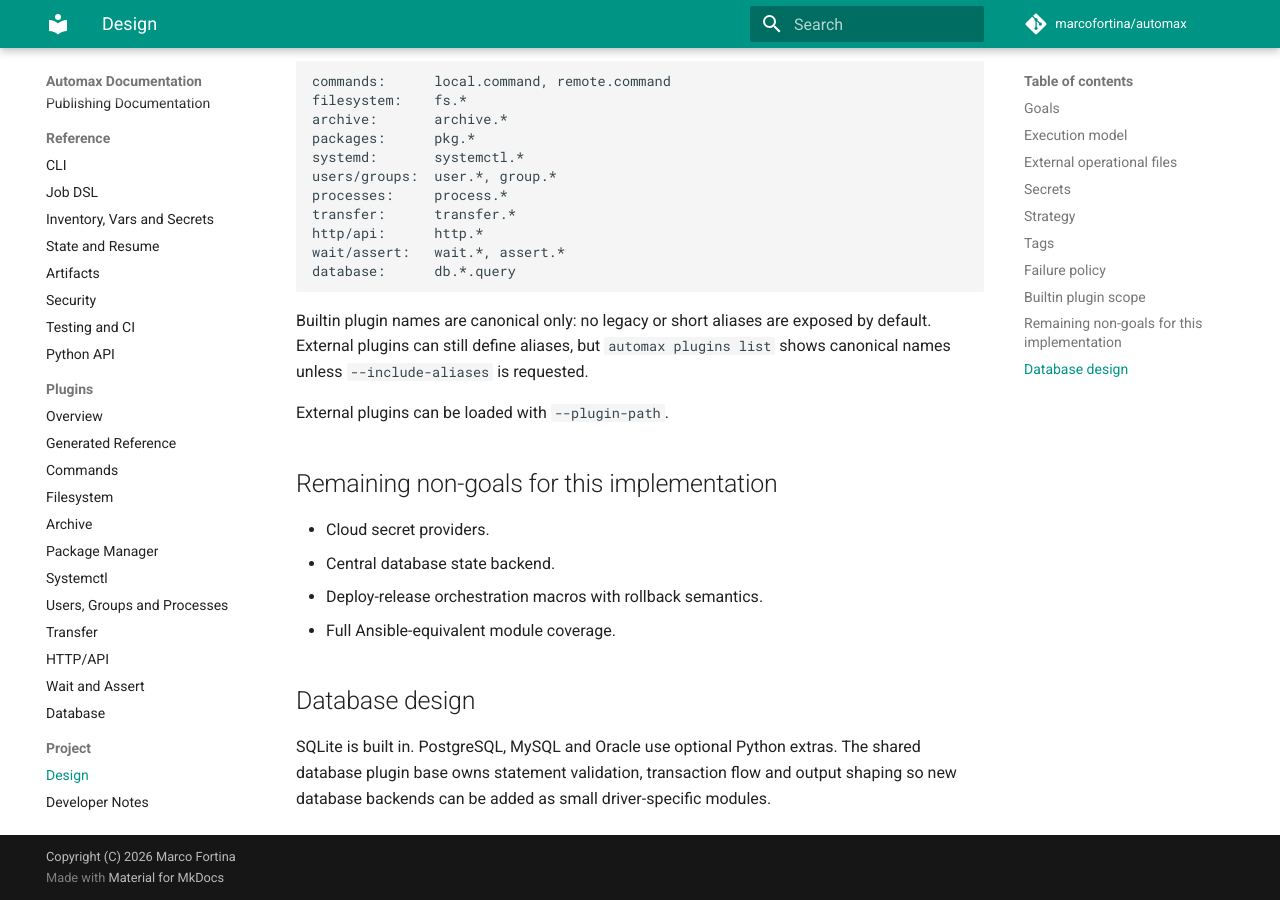
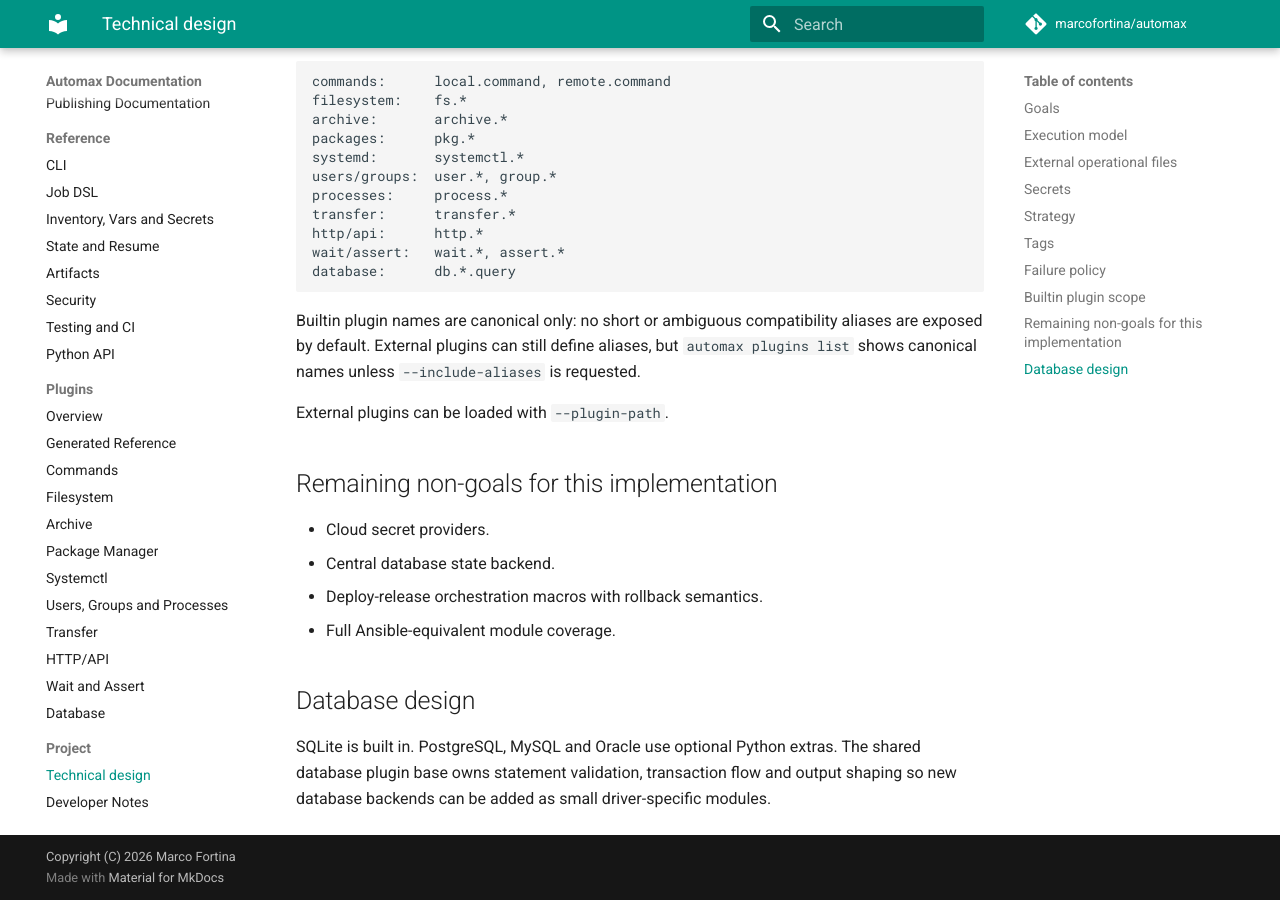
Before and after one commit to marcofortina/automax, an MkDocs documentation site: the page built from docs/TECHNICAL_DESIGN.md, in a window 1280 px wide and 900 px high, scrolled down 2450 px. Built offline with MkDocs 1.6.1 and Material for MkDocs 9.7.7, drawn with Linux system fonts in a browser that asks for light colours; comment, search, counter and statistics services are not loaded; some of the changed text lies outside the part shown.

````diff
--- a/docs/NEXT_DESIGN.md
+++ b/docs/TECHNICAL_DESIGN.md
@@ -3,7 +3,7 @@ Copyright (C) 2026 Marco Fortina
 SPDX-License-Identifier: AGPL-3.0-or-later
 -->
 
-# Automax Next Design
+# Automax Technical Design
 
 ## Goals
 
@@ -17,7 +17,7 @@ SPDX-License-Identifier: AGPL-3.0-or-later
 - Serial, parallel and rolling execution strategies.
 - Tag-based selection and skip filters.
 - Declarative failure policy.
-- Canonical builtin plugin names with no public legacy aliases.
+- Canonical builtin plugin names with no public compatibility aliases.
 
 ## Execution model
 
@@ -121,9 +121,10 @@ wait/assert:   wait.*, assert.*
 database:      db.*.query
 ```
 
-Builtin plugin names are canonical only: no legacy or short aliases are exposed
-by default. External plugins can still define aliases, but `automax plugins list`
-shows canonical names unless `--include-aliases` is requested.
+Builtin plugin names are canonical only: no short or ambiguous compatibility aliases
+are exposed by default. External plugins can still define aliases, but
+`automax plugins list` shows canonical names unless `--include-aliases` is
+requested.
 
 External plugins can be loaded with `--plugin-path`.
 
--- a/mkdocs.yml
+++ b/mkdocs.yml
@@ -75,7 +75,7 @@ nav:
     - Wait and Assert: plugins/wait-assert.md
     - Database: plugins/database.md
   - Project:
-    - Design: NEXT_DESIGN.md
+    - Technical design: TECHNICAL_DESIGN.md
     - Developer Notes: DEVELOPER-NOTES.md
     - Contributing: CONTRIBUTING.md
 
````
Also changed, not shown: docs/CONTRIBUTING.md (+3 -3 lines), docs/DEVELOPER-NOTES.md (+4 -3 lines), docs/guides/creating-plugins.md (+2 -2 lines).
